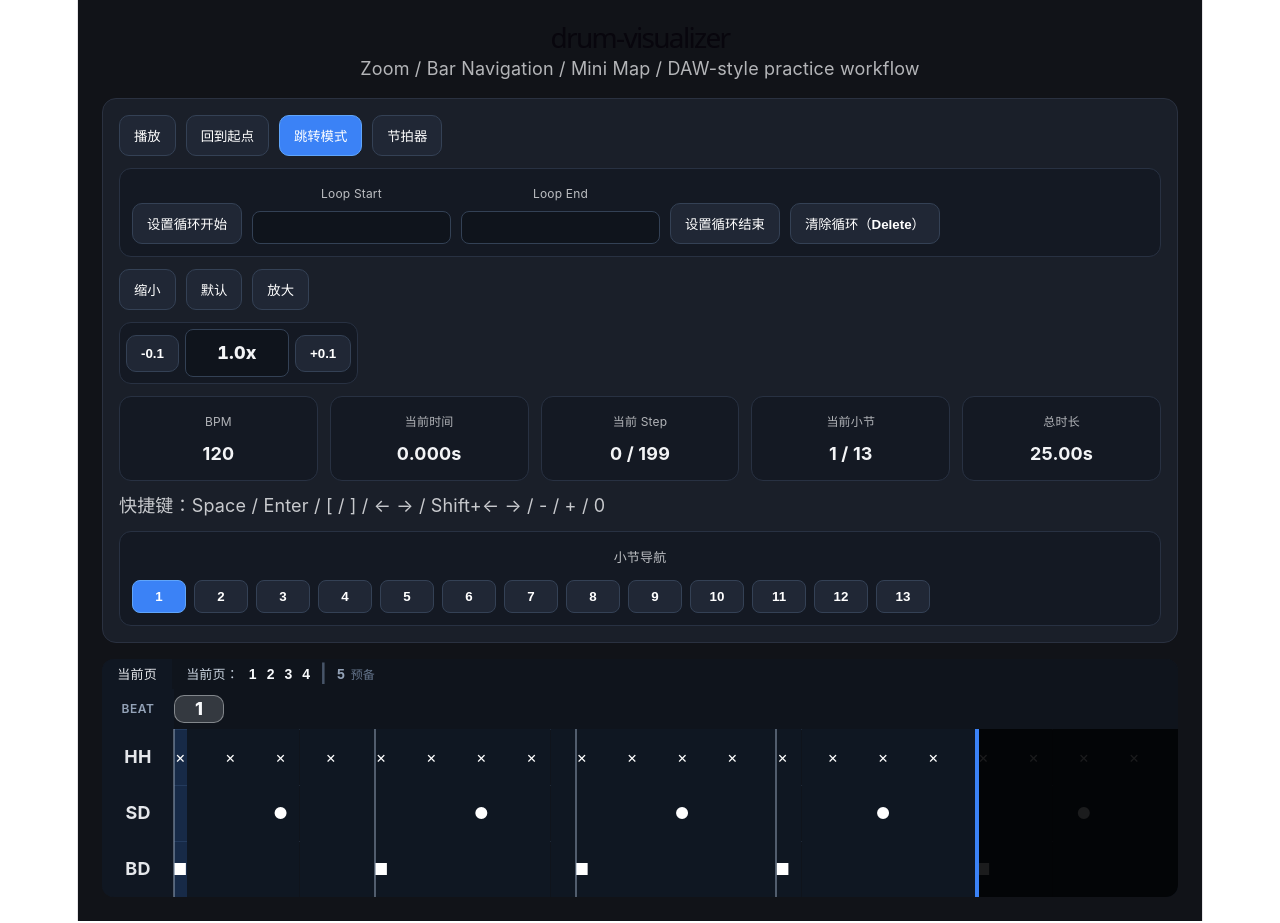
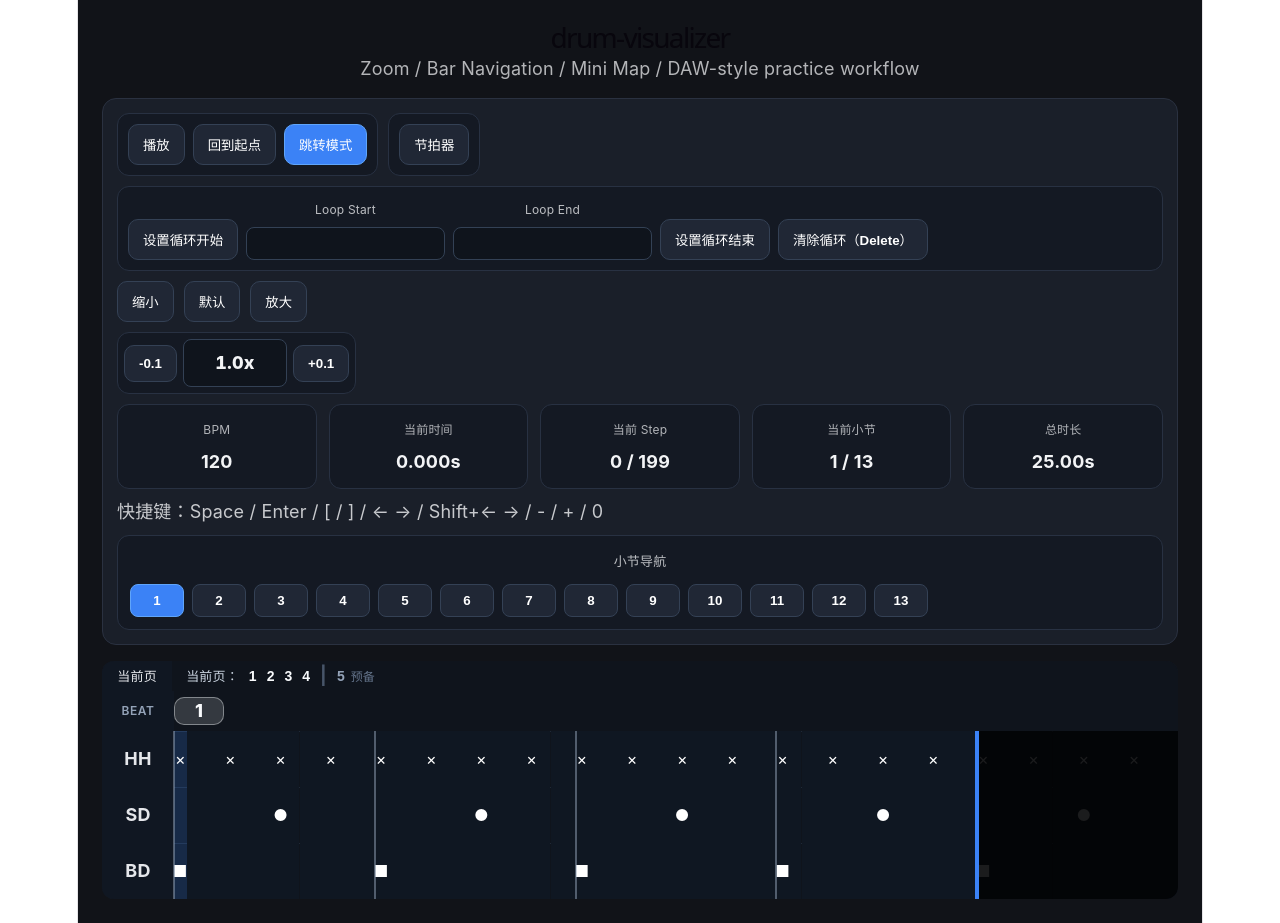
Before and after one commit to shenyiyang17-code/drum-visualizer, a React (Vite) app: page / in a window 1280 px wide. Built offline with nearby package versions, Linux system fonts and the light colour scheme.

Commit message:
refine control panel layout

```diff
--- a/src/App.tsx
+++ b/src/App.tsx
@@ -598,12 +598,24 @@ export default function App() {
             background: "#1a1f29",
             border: "1px solid #2a3140",
             borderRadius: 14,
-            padding: 16,
+            padding: 14,
             display: "grid",
-            gap: 12,
+            gap: 10,
           }}
         >
-          <div style={{ display: "flex", flexWrap: "wrap", gap: 10 }}>
+          <div style={{ display: "flex", flexWrap: "wrap", gap: 10, alignItems: "stretch" }}>
+            <div
+              style={{
+                display: "flex",
+                flexWrap: "wrap",
+                gap: 8,
+                alignItems: "center",
+                padding: 10,
+                background: "#141923",
+                border: "1px solid #283142",
+                borderRadius: 12,
+              }}
+            >
               <button onClick={togglePlay} style={buttonStyle(isPlaying)}>
                 播放
               </button>
@@ -618,7 +630,18 @@ export default function App() {
               <button onClick={() => setMode("play")} style={buttonStyle(mode === "play")}>
                 跳转模式
               </button>
+            </div>
 
+            <div
+              style={{
+                display: "flex",
+                alignItems: "center",
+                padding: 10,
+                background: "#141923",
+                border: "1px solid #283142",
+                borderRadius: 12,
+              }}
+            >
               <button
                 onClick={() => setMetronomeEnabled((v) => !v)}
                 style={buttonStyle(metronomeEnabled)}
@@ -626,14 +649,15 @@ export default function App() {
                 节拍器
               </button>
             </div>
+          </div>
 
           <div
             style={{
               display: "flex",
               flexWrap: "wrap",
-              gap: 10,
+              gap: 8,
               alignItems: "flex-end",
-              padding: 12,
+              padding: 10,
               background: "#141923",
               border: "1px solid #283142",
               borderRadius: 12,
```
Lines whose indentation alone changed are shown as unchanged.
